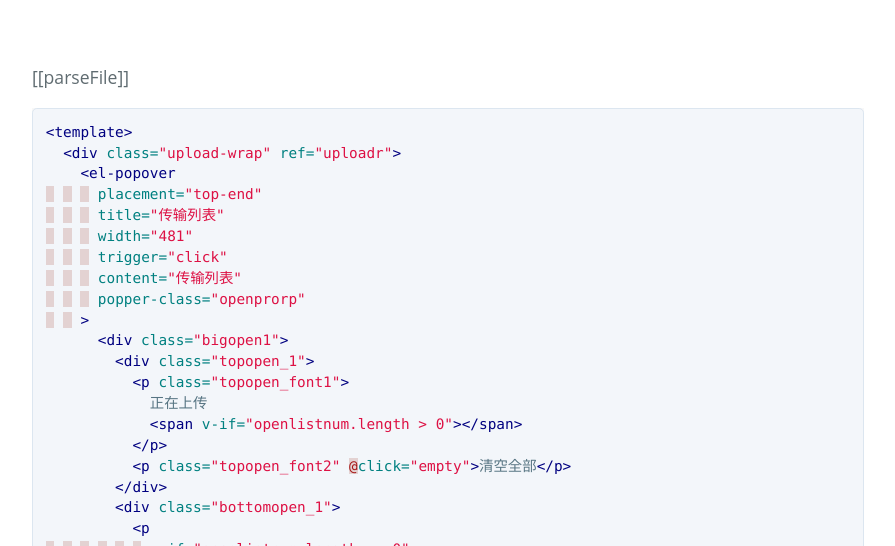
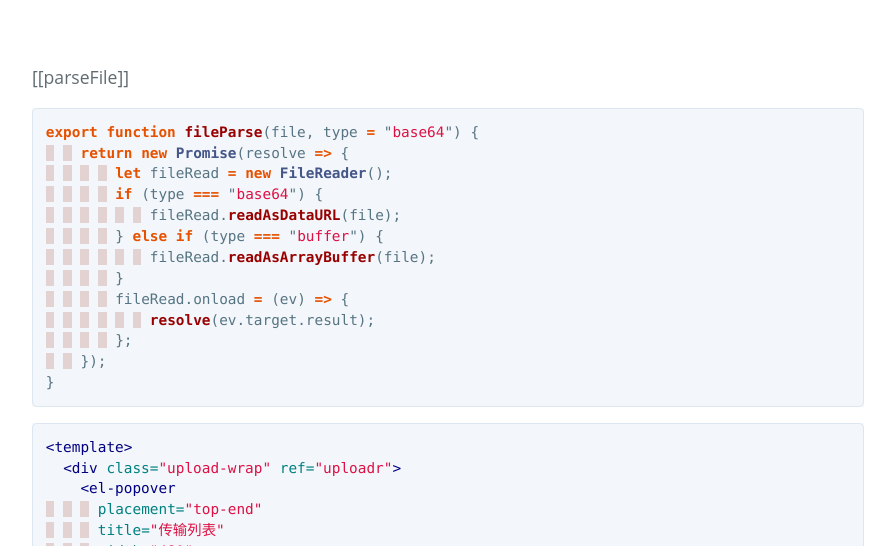
Before and after one commit to valiant0801/braveBlog, a Jekyll site: the page built from _posts/2024-4-9-File Continuation.md, in a window 1280 px wide and 900 px high, cut to the strip 354-900 px from the top of the window. Shown: the whole strip, without its empty margins (192-1087 px from the left). Built offline with Jekyll 4.4.1, drawn with Linux system fonts in a browser that asks for light colours; some web fonts are replaced.

Commit message:
Update 2024-4-9-File Continuation.md

````diff
--- a/_posts/2024-4-9-File Continuation.md
+++ b/_posts/2024-4-9-File Continuation.md
@@ -4,6 +4,21 @@ title: 多文件断点上传
 tags: 技术
 ---
 [[parseFile]]
+```javascript
+export function fileParse(file, type = "base64") {
+    return new Promise(resolve => {
+        let fileRead = new FileReader();
+        if (type === "base64") {
+            fileRead.readAsDataURL(file);
+        } else if (type === "buffer") {
+            fileRead.readAsArrayBuffer(file);
+        }
+        fileRead.onload = (ev) => {
+            resolve(ev.target.result);
+        };
+    });
+}
+```
 ```html
 <template>
   <div class="upload-wrap" ref="uploadr">
````
